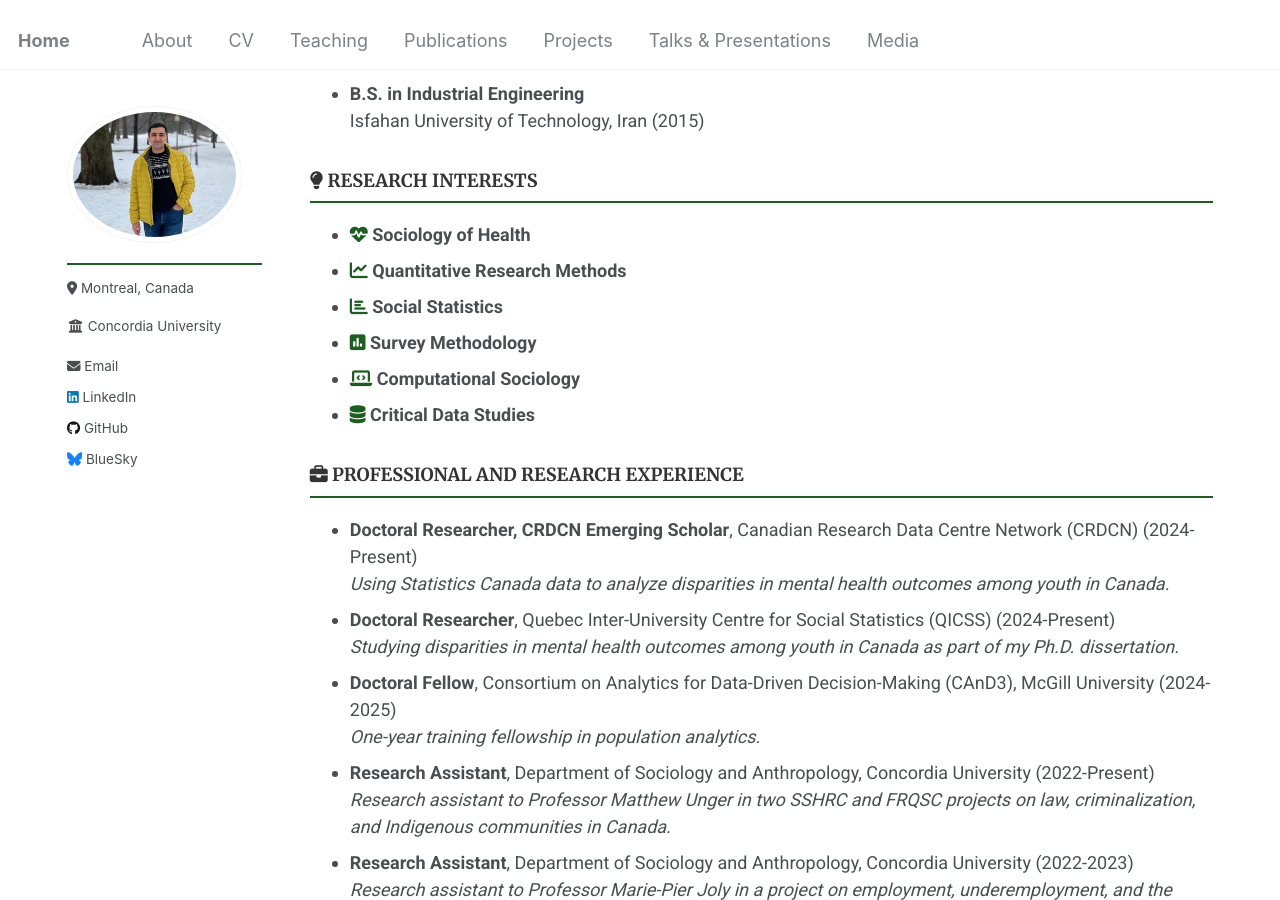
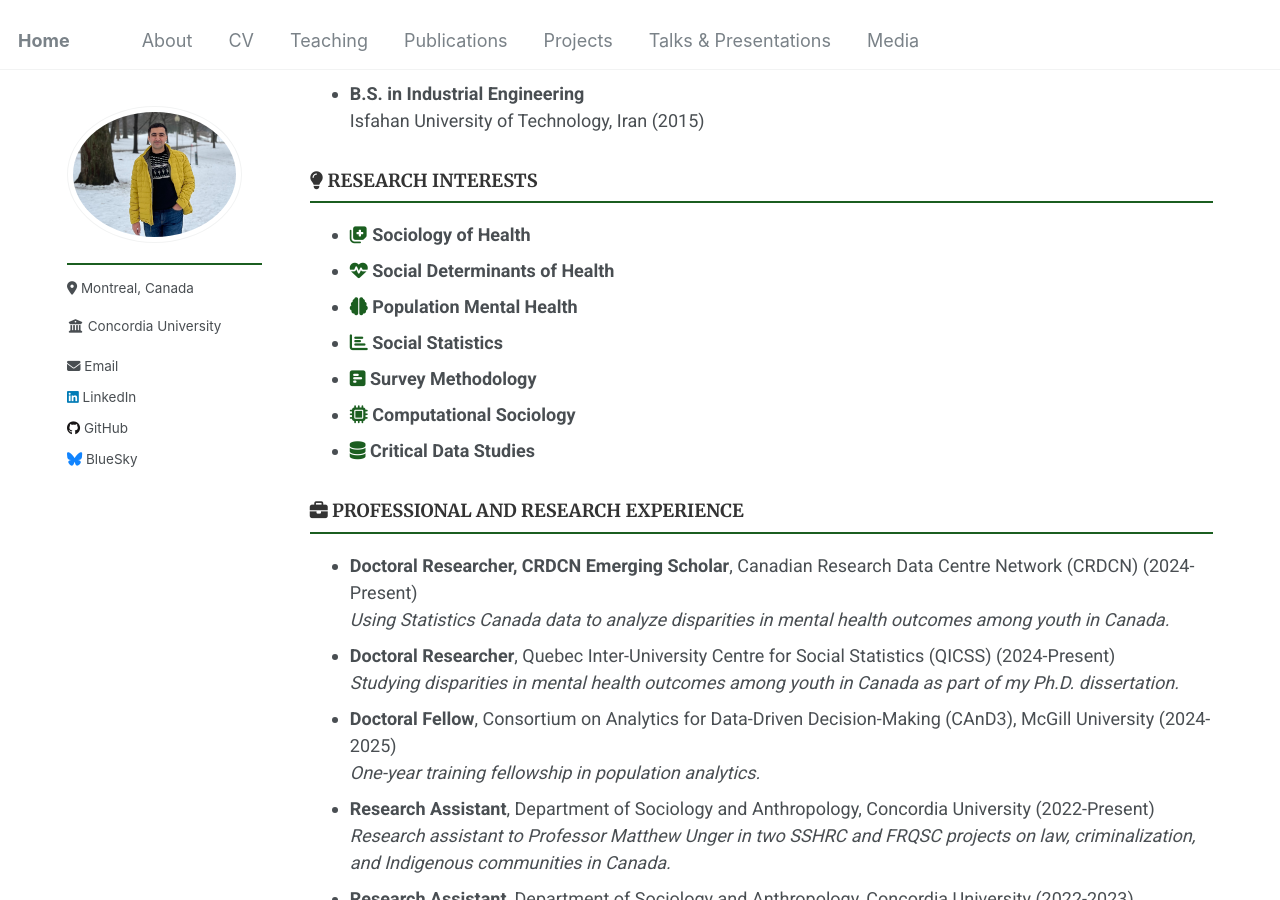
Before and after one commit to Mohsnmonji/mohsnmonji.github.io, a Jekyll site: the page built from _pages/Curriculum Vitae.md, in a window 1280 px wide and 900 px high, scrolled down 378 px. Built offline with Jekyll 4.4.1, drawn with Linux system fonts in a browser that asks for light colours.

Commit message:
Update Curriculum Vitae.md

```diff
--- a/_pages/Curriculum Vitae.md
+++ b/_pages/Curriculum Vitae.md
@@ -37,11 +37,12 @@ redirect_from:
 <!-- RESEARCH INTERESTS -->
 <h3><i class="fas fa-lightbulb"></i> RESEARCH INTERESTS</h3>
 <ul>
-  <li><i class="fas fa-heartbeat" style="color: #1B5E20;"></i> <strong>Sociology of Health</strong></li>
-  <li><i class="fas fa-chart-line" style="color: #1B5E20;"></i> <strong>Quantitative Research Methods</strong></li>
+  <li><i class="fas fa-notes-medical" style="color: #1B5E20;"></i> <strong>Sociology of Health</strong></li>
+  <li><i class="fas fa-heartbeat" style="color: #1B5E20;"></i> <strong>Social Determinants of Health</strong></li>
+  <li><i class="fas fa-brain" style="color: #1B5E20;"></i> <strong>Population Mental Health</strong></li>
   <li><i class="fas fa-chart-bar" style="color: #1B5E20;"></i> <strong>Social Statistics</strong></li>
-  <li><i class="fas fa-poll" style="color: #1B5E20;"></i> <strong>Survey Methodology</strong></li>
-  <li><i class="fas fa-laptop-code" style="color: #1B5E20;"></i> <strong>Computational Sociology</strong></li>
+  <li><i class="fas fa-poll-h" style="color: #1B5E20;"></i> <strong>Survey Methodology</strong></li>
+  <li><i class="fas fa-microchip" style="color: #1B5E20;"></i> <strong>Computational Sociology</strong></li>
   <li><i class="fas fa-database" style="color: #1B5E20;"></i> <strong>Critical Data Studies</strong></li>
 </ul>
 
```
